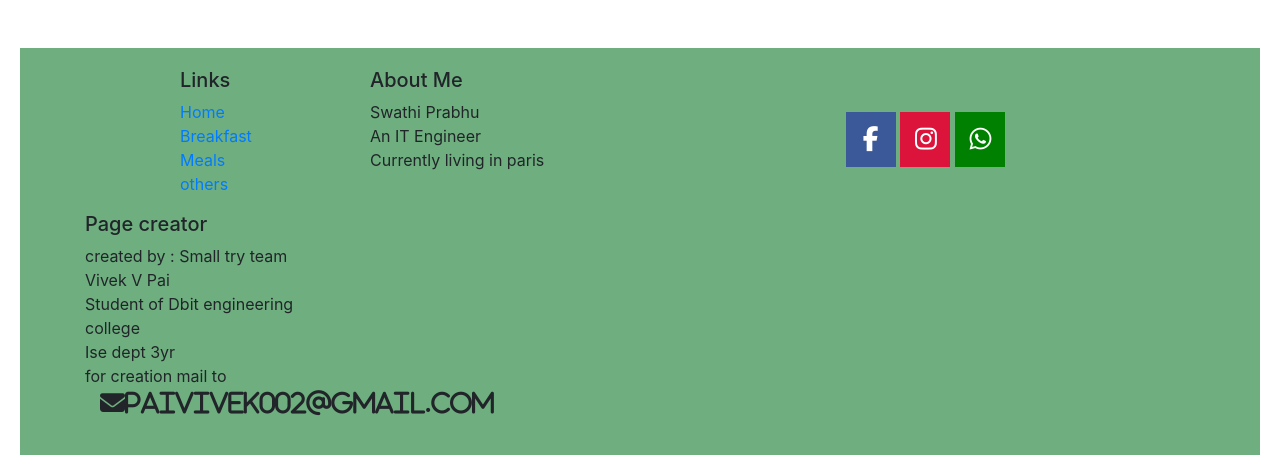
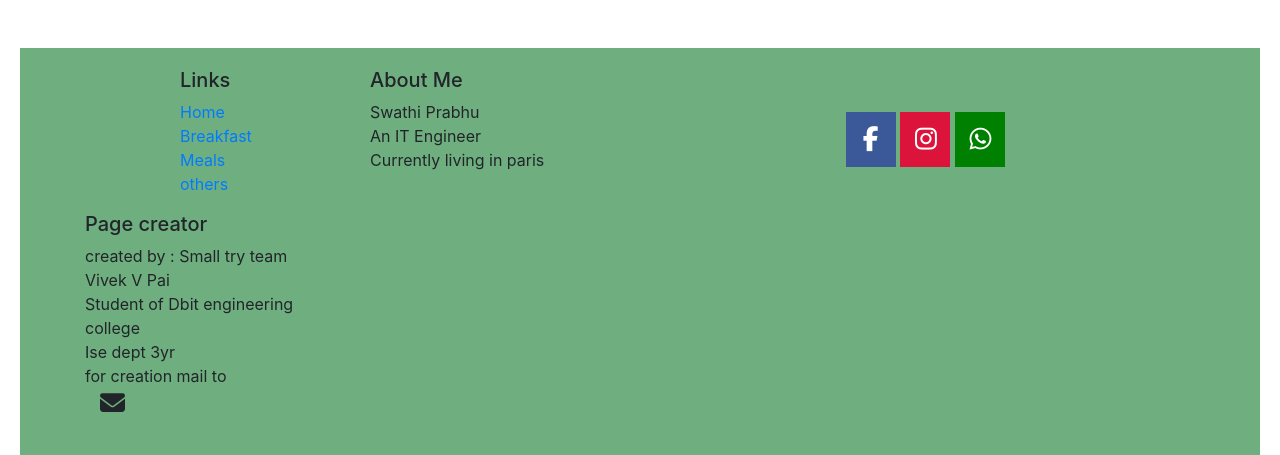
Before and after one commit to Bhoomika02/swathkitchen.github.io, a plain HTML site: page index.html in a window 1280 px wide. Shown: the part 2221-2676 px from the top of the page. Drawn offline with nearby package versions, Linux system fonts and the light colour scheme.

Commit message:
Update index.html

```diff
--- a/index.html
+++ b/index.html
@@ -265,7 +265,7 @@
                         Student of Dbit engineering college<br>
                         Ise dept 3yr<br>
                         for creation mail to <br>
-                        <i class="fa fa-envelope fa-lg">paivivek002@gmail.com</i>
+                        <i class="fa fa-envelope fa-lg"></i>
                     </p>
                 </div>
            </div>
```
